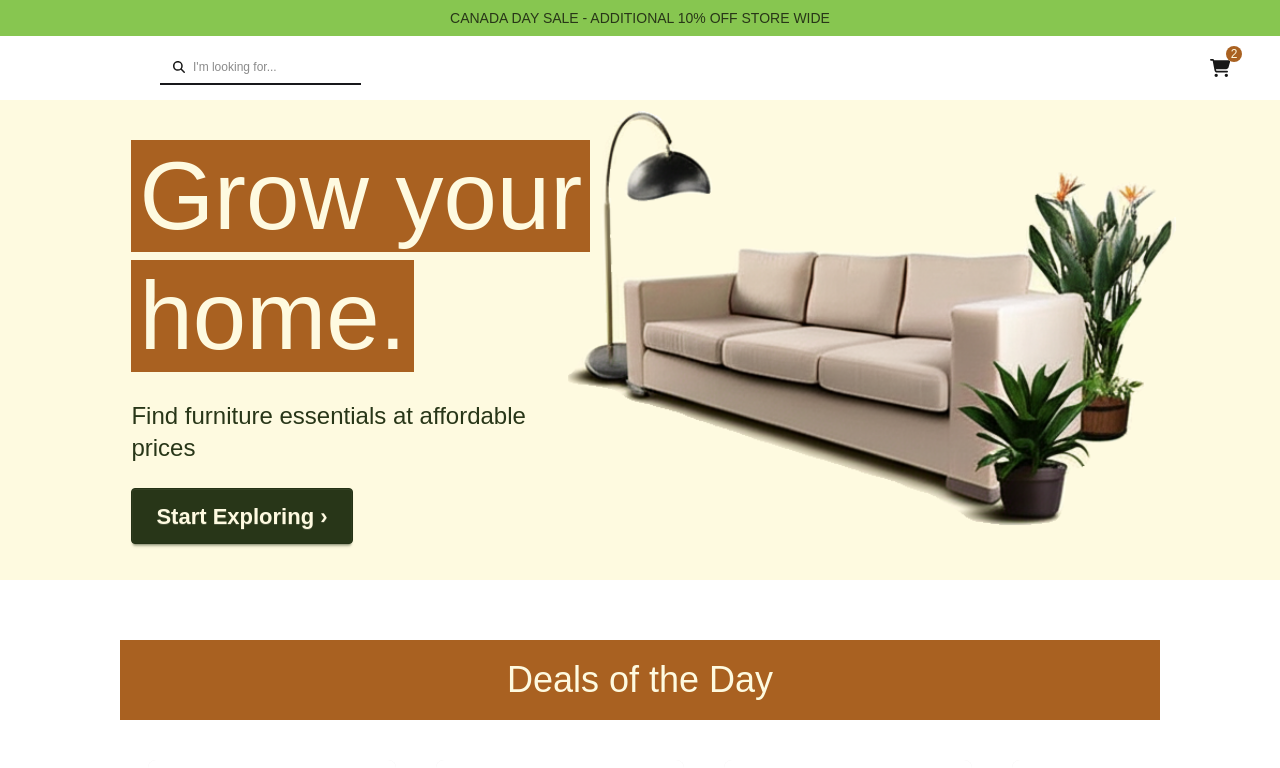
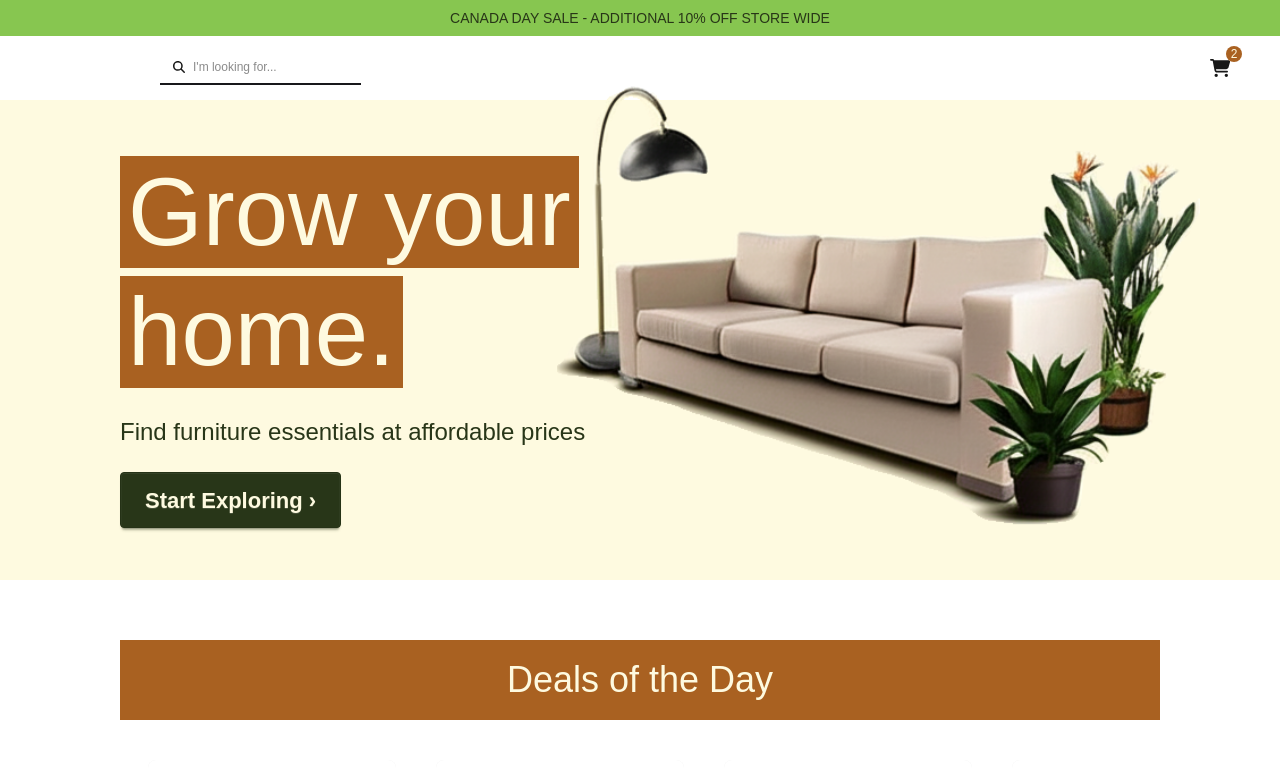
Before and after one commit to Moonfox404/SEG3125-e-commerce, a Next.js app in the folder e-commerce/: page / in a window 1280 px wide. Shown: the top 768 px of the page. Built offline with nearby package versions, Linux system fonts and the light colour scheme.

Commit message:
added some responsiveness

```diff
--- a/e-commerce/app/components/Hero.tsx
+++ b/e-commerce/app/components/Hero.tsx
@@ -3,19 +3,17 @@ import Link from "next/link";
 
 const Hero = () => {
   return (
-    <div className="h-120 bg-primary-content flex justify-center max-w-screen">
-      <div className="relative w-full xl:max-w-[90%] h-full">
-        <div className="relative flex justify-center h-full w-full md:max-w-[600px]">
-          <div className="flex flex-col justify-center w-fit items-center md:items-start">
-            <div className="bg-secondary text-secondary-content w-fit text-6xl sm:text-8xl my-1 p-2">Grow your</div>
-            <div className="bg-secondary text-secondary-content w-fit text-6xl sm:text-8xl my-1 p-2">home.</div>
-            <div className="max-w-[80%] md:max-w-[90%] text-center md:text-left">
-              <p className="text-primary text-2xl my-6">Find furniture essentials at affordable prices</p>
-            </div>
-            <Link href="#categories" className="btn btn-primary btn-xl w-fit">Start Exploring &#8250;</Link>
+    <div className="min-h-[35vw] h-120 bg-primary-content flex justify-center max-w-screen">
+      <div className="relative w-full sm:px-20 md:px-30 h-full">
+        <div className="relative h-full w-full md:max-w-[40rem] flex flex-col justify-center items-center md:items-start">
+          <div className="bg-secondary text-secondary-content w-fit text-6xl sm:text-8xl my-1 p-2">Grow your</div>
+          <div className="bg-secondary text-secondary-content w-fit text-6xl sm:text-8xl my-1 p-2">home.</div>
+          <div className="max-w-[80%] md:max-w-[90%] text-center md:text-left">
+            <p className="text-primary text-2xl my-6">Find furniture essentials at affordable prices</p>
           </div>
+          <Link href="#categories" className="btn btn-primary btn-xl w-fit">Start Exploring &#8250;</Link>
         </div>
-        <div className="absolute right-10 bottom-10 flex max-[930px]:hidden items-end h-[95%] w-[50vw]">
+        <div className="absolute right-10 bottom-10 xl:right-20 flex max-[77rem]:hidden items-end h-[95%] w-[60vw]">
           <Image
             src="/furniture-items.PNG"
             alt="Living room with couch and plants"
--- a/e-commerce/app/page.tsx
+++ b/e-commerce/app/page.tsx
@@ -12,7 +12,7 @@ export default function Home() {
       <NavBar itemsInCart={2} />
       <Hero />
       <section>
-        <div className="flex justify-center px-30">
+        <div className="flex justify-center px-10 sm:px-20 md:px-30">
           <div className="h-20 w-full mt-15 mb-5 bg-secondary text-secondary-content text-center flex items-center justify-center">
             <h1 className="text-4xl">Deals of the Day</h1>
           </div>
@@ -27,10 +27,10 @@ export default function Home() {
         } />
       </section>
       <section id="categories">
-        <div className="px-30 h-20 my-15">
+        <div className="px-10 sm:px-20 md:px-30 h-20 my-15">
           <CategoriesTabs />
         </div>
-        <div className="px-30 grid grid-cols-4">
+        <div className="px-10 sm:px-20 md:px-30 grid grid-cols-1 md:grid-cols-2 xl:grid-cols-4">
           {
             Array.from({length: 4}, (_, idx) => <div key={idx}><ProductCard product={MockProducts[0]} /></div>)
           }
```
